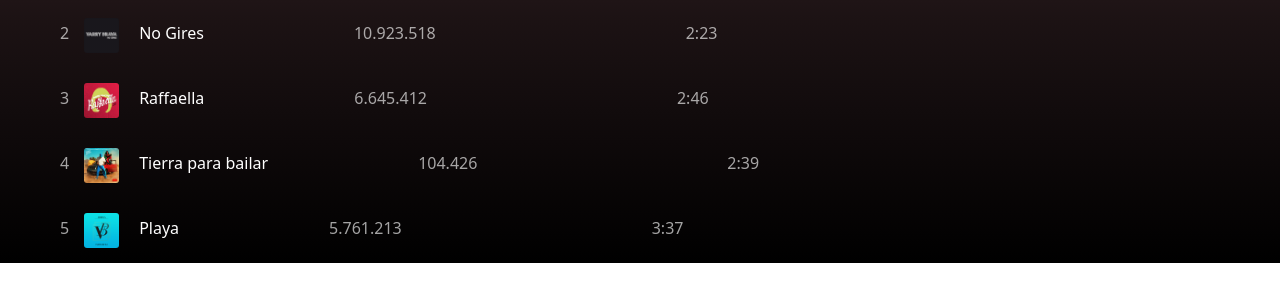
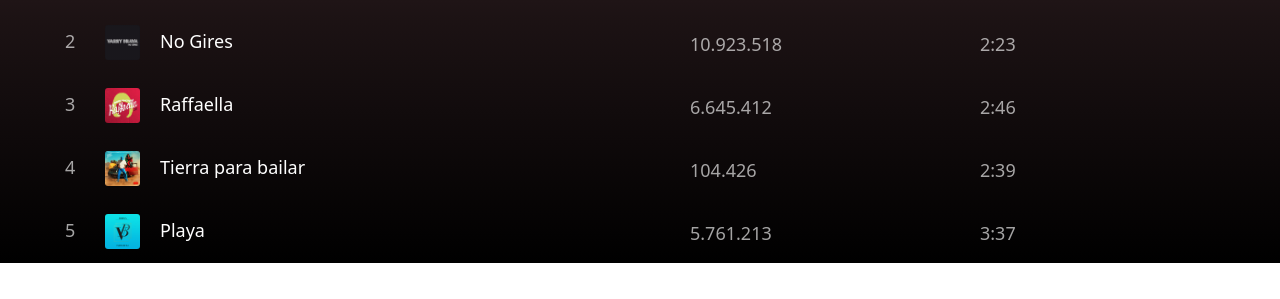
Before and after one commit to Marccb18/LLMA_PFA-UF2, a plain HTML site: page Exercici2/index.html in a window 1280 px wide. Shown: the part 501-800 px from the top of the page. Drawn offline with Linux system fonts and the light colour scheme.

Commit message:
cançcons populars fetes, siguiente

```diff
--- a/Exercici2/css/exercici2css.css
+++ b/Exercici2/css/exercici2css.css
@@ -99,6 +99,7 @@ main {
 
 
 #populares h2 {
+    font-size: xx-large;
     padding-left: 20px;
     padding-bottom: 8px;
 }
@@ -106,44 +107,55 @@ main {
     display: flex;
     margin-left: 50px;
     margin-right: 50px;
-    padding-top:15px;
-    padding-bottom: 15px;
+    width: 1050px;
+    padding-top:14px;
+    padding-bottom: 14px;
     border-radius: 10px;
     justify-content: left;
+    font-size: large;
 }
 
 .cancion:hover {
     background-color: rgba(255, 255, 255, 0.374);
 }
+
+.numero{
+    padding-top: 4px;
+    color: rgba(255, 255, 255, 0.639);
+    width: 10px;
+    margin-left: 15px;
+}
+
 .portadacancion {
     height: 35px;
     width: 35px;
     border-radius: 3px;
+    margin-left: 30px;
 }
 
 .titulo{
     color: white;
     text-decoration: none;
     padding-top: 4px;
-    padding-left: 20px;
-}
-
-.numero{
-    padding-right: 15px;
-    padding-top: 4px;
-    padding-left: 10px;
-    color: rgba(255, 255, 255, 0.639);
+    width: 180px;
+    margin-left: 20px;
 }
 
 .visitas{
-    padding-top: 4px;
-    padding-right: 10px;
-    padding-left: 150px;
+    padding-top: 6.5px;
     color: rgba(255, 255, 255, 0.639);
+    width: 90px;
+    margin-left: 350px;
+    align-items: left;
+}
 
+.duracion{
+    padding-top: 6.5px;
+    color: rgba(255, 255, 255, 0.639);
+    width: 35px;
+    margin-left: 200px;
 }
-.duracion{
-    padding-top: 4px;
-    color: rgba(255, 255, 255, 0.639);
-    padding-left: 240px;
+
+.titulo:hover{
+    text-decoration: underline;
 }
```
